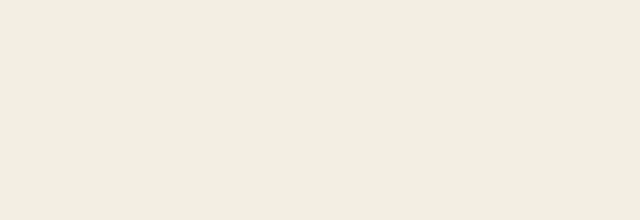
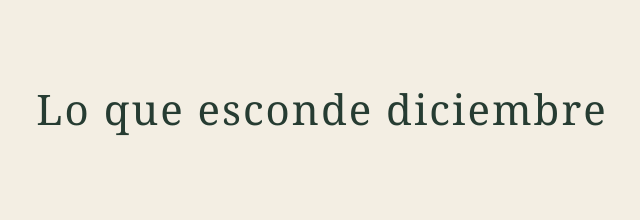
Before and after one commit to martinaansorena895-glitch/lo-que-esconde-diciembre, a plain HTML site: page index.html in a window 1280 px wide. Shown: the whole page, without its empty margins (318-958 px from the left). Drawn offline with Linux system fonts and the light colour scheme.

Commit message:
Update index.html

```diff
--- a/index.html
+++ b/index.html
@@ -1 +1,21 @@
-<link rel="stylesheet" href="style.css">
+<!DOCTYPE html>
+<html lang="es">
+<head>
+    <meta charset="UTF-8">
+    <meta name="viewport" content="width=device-width, initial-scale=1.0">
+
+    <title>Lo que esconde diciembre</title>
+
+    <link rel="stylesheet" href="style.css">
+</head>
+
+<body>
+
+    <main class="cover">
+        <div class="cover-content">
+            <h1>Lo que esconde diciembre</h1>
+        </div>
+    </main>
+
+</body>
+</html>
```
